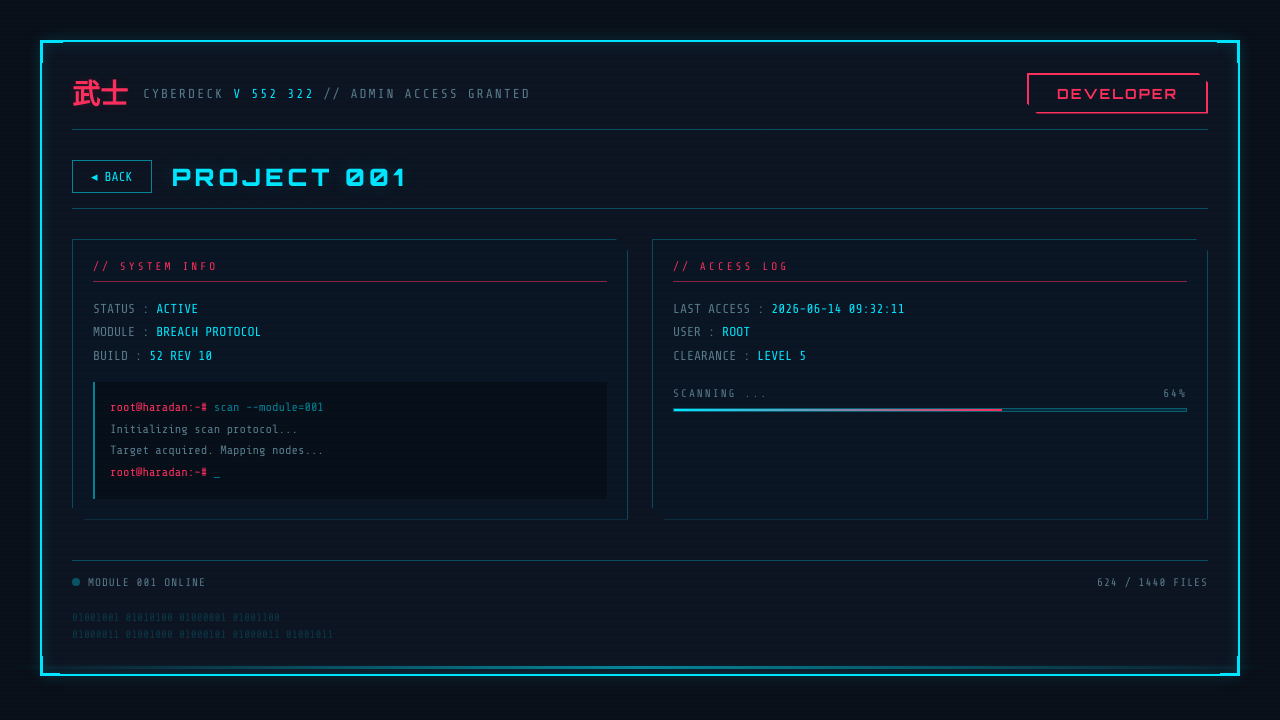
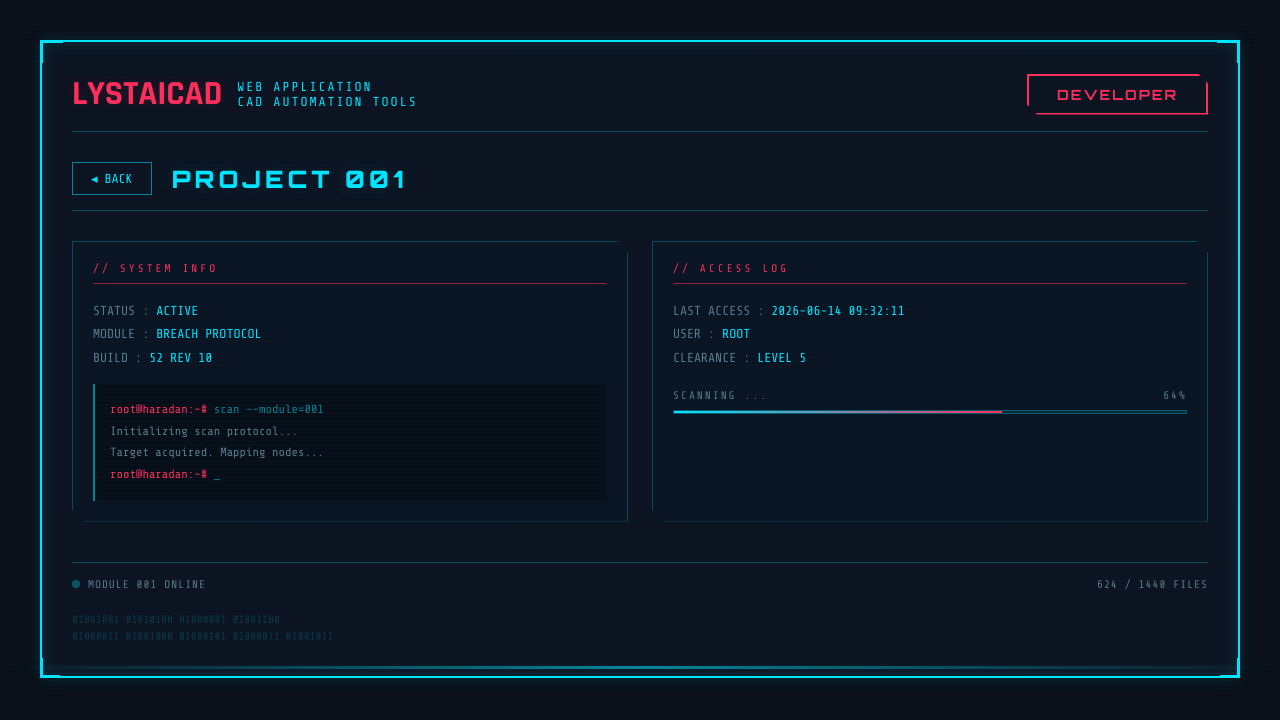
Before and after one commit to kongphob27/lystaicad, a plain HTML site: page project1.html in a window 1280 px wide. Drawn offline with nearby package versions, Linux system fonts and the light colour scheme.

Commit message:
Add files via upload

```diff
--- a/project1.html
+++ b/project1.html
@@ -1,5 +1,6 @@
 <!DOCTYPE html>
 <html lang="en">
+
 <head>
   <meta charset="UTF-8">
   <meta name="viewport" content="width=device-width, initial-scale=1.0">
@@ -7,6 +8,7 @@
   <title>CYBERDECK // PROJECT 001</title>
   <link rel="stylesheet" href="style.css">
 </head>
+
 <body>
 
   <div class="cyber-frame">
@@ -16,8 +18,8 @@
     <!-- Top Bar -->
     <div class="top-bar">
       <div class="top-bar-left">
-        <span class="kanji-symbol">武士</span>
-        <span class="system-id">CYBERDECK <span>V 552 322</span> // ADMIN ACCESS GRANTED</span>
+        <span class="M_Header01">LYSTAICAD</span>
+        <span class="system-id"><span>WEB APPLICATION<br>CAD AUTOMATION TOOLS</span>
       </div>
 
       <!-- Developer Dropdown -->
@@ -45,7 +47,7 @@
         <div class="info-panel-header">// System Info</div>
         <div class="data-line">STATUS : <span>ACTIVE</span></div>
         <div class="data-line">MODULE : <span>BREACH PROTOCOL</span></div>
-        <div class="data-line">BUILD  : <span>52 REV 10</span></div>
+        <div class="data-line">BUILD : <span>52 REV 10</span></div>
         <div class="terminal-block">
           <span class="prompt">root@haradan:~#</span> scan --module=001<br>
           <span class="output">Initializing scan protocol...</span><br>
@@ -57,8 +59,8 @@
       <div class="info-panel">
         <div class="info-panel-header">// Access Log</div>
         <div class="data-line">LAST ACCESS : <span>2026-06-14 09:32:11</span></div>
-        <div class="data-line">USER        : <span>ROOT</span></div>
-        <div class="data-line">CLEARANCE   : <span>LEVEL 5</span></div>
+        <div class="data-line">USER : <span>ROOT</span></div>
+        <div class="data-line">CLEARANCE : <span>LEVEL 5</span></div>
 
         <div class="progress-container">
           <div class="progress-label">
@@ -87,4 +89,5 @@
 
   <script src="script.js"></script>
 </body>
+
 </html>
```
Also changed, not shown: project2.html (+8 -5 lines), project3.html (+8 -5 lines), project4.html (+8 -5 lines).
